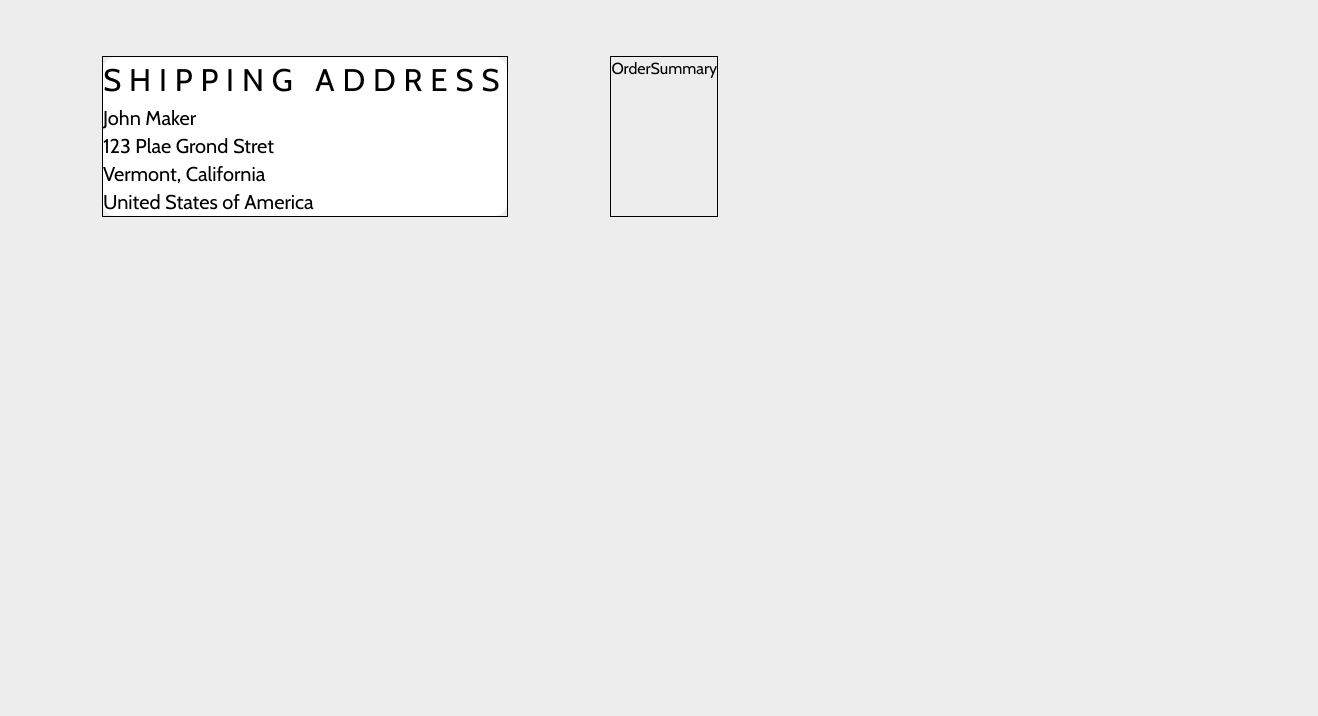
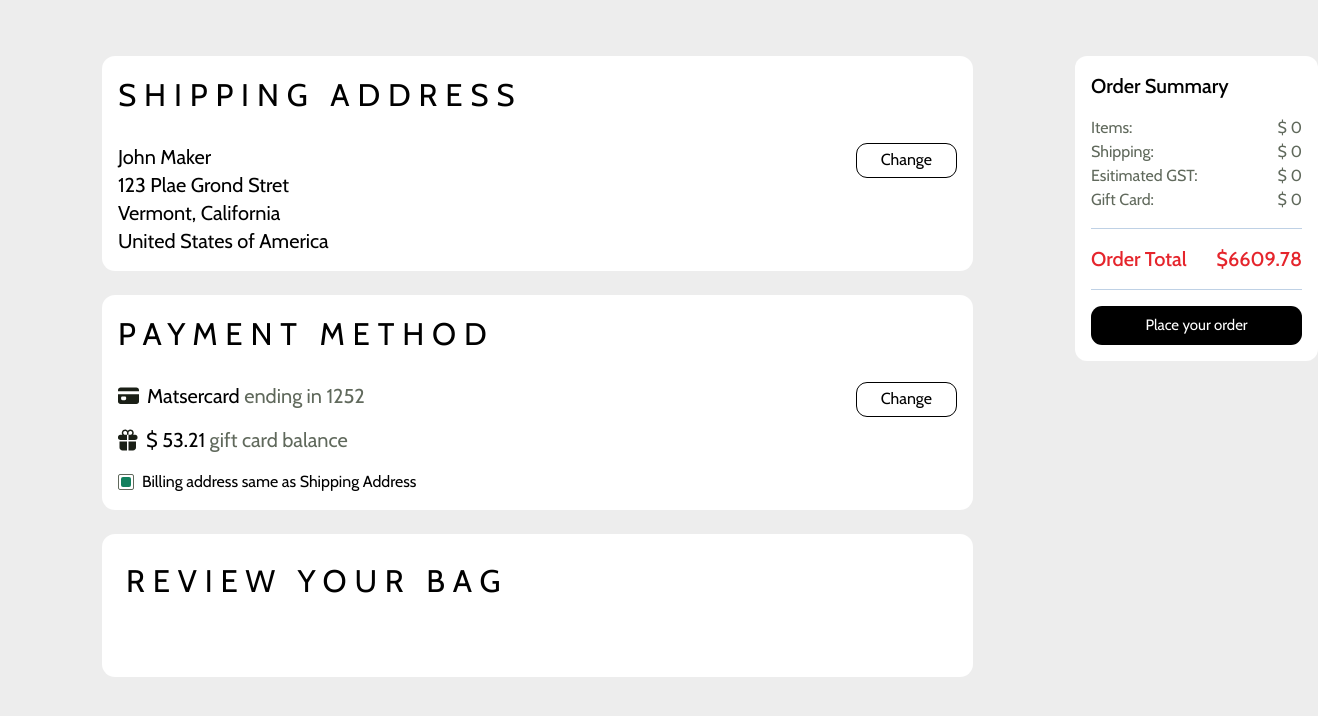
Before and after one commit to thabangsonique/Ecomm-Store-Redux, a React (Vite) app: page /checkout in a window 1280 px wide. Shown: the top 716 px of the page, 1318 px wide, since content can reach past the window. Built offline with nearby package versions, Linux system fonts and the light colour scheme; a web font is replaced by a local one.

Commit message:
Added Checkout page

```diff
--- a/src/components/CheckOutItems.jsx
+++ b/src/components/CheckOutItems.jsx
@@ -1,19 +1,134 @@
+import { Star } from "lucide-react";
 import React from "react";
+import { FaStarHalfAlt } from "react-icons/fa";
+import { useSelector } from "react-redux";
 
 export default function CheckOutItems() {
+  const products = useSelector((state) => state.cart.products);
+  console.log(products);
+
   return (
-    <div className="flex flex-col">
+    <div className="flex flex-col overflow-y-auto h-screen no-scrollbar">
       {/* shipping address container*/}
-      <div className="bg-white rounded-[13px]">
-        <h1 className="uppercase tracking-[0.25em] text-[31.25px]">
+      <div className="bg-white rounded-[13px] p-4 w-[871px]">
+        <h1 className="uppercase tracking-[0.25em] text-[31.25px] mb-6">
           shipping address
         </h1>
-        <div>
+        <div className="flex justify-between">
           {/* dynamic-text-render */}
-          <p className="text-regular text-xl"> John Maker</p>
-          <p className="text-regular text-xl">123 Plae Grond Stret</p>
-          <p className="text-regular text-xl">Vermont, California</p>
-          <p className="text-regular text-xl">United States of America</p>
+          <div>
+            {" "}
+            <p className="text-regular text-xl"> John Maker</p>
+            <p className="text-regular text-xl">123 Plae Grond Stret</p>
+            <p className="text-regular text-xl">Vermont, California</p>
+            <p className="text-regular text-xl">United States of America</p>
+          </div>
+
+          {/* cta-button */}
+          <button className="h-[35px] items-center justify-center btn-secondary text-base font-regular">
+            Change
+          </button>
+        </div>
+      </div>
+
+      {/* PAYMENT METHOD */}
+      <div className="bg-white rounded-[13px] p-4 w-[871px] mt-6">
+        <h1 className="uppercase tracking-[0.25em] text-[31.25px] mb-[24px]">
+          payment method
+        </h1>
+        <div className="flex justify-between">
+          {/* dynamic-text-render */}
+          <div>
+            {" "}
+            <div className="flex space-x-[8px] mb-4">
+              {/* icon */}
+              <img src="/Card-icon.svg" alt="Card" />
+              <p className="text-xl font-regular">
+                Matsercard <span className="text-tertiary">ending in 1252</span>
+              </p>
+            </div>
+            <div className="flex space-x-[8px] mb-4">
+              {/* icon */}
+              <img src="/Gift-icon.svg" alt="Card" />
+              <p className="text-xl font-regular">
+                $ 53.21 <span className="text-tertiary">gift card balance</span>
+              </p>
+            </div>
+            <div className="flex items-center space-x-2">
+              {/* box-icon */}
+              <div className="w-[16px] h-[16px] p-0.5 border border-tertiary rounded-[2px]">
+                <div className="bg-accent w-full h-full rounded-[2px]" />
+              </div>
+              {/* text */}
+              <p>Billing address same as Shipping Address</p>
+            </div>
+          </div>
+
+          {/* cta-button */}
+          <button className="h-[35px] items-center justify-center btn-secondary text-base font-regular">
+            Change
+          </button>
+        </div>
+      </div>
+
+      {/* REVIEW BAG */}
+      <div className="mt-6 p-6  bg-white rounded-[13px]">
+        <h1 className="uppercase tracking-[0.25em] text-[31.25px] mb-[24px]">
+          {" "}
+          review your bag
+        </h1>
+
+        {/* bag-product-items */}
+        <div className="mt-[32px] p-2 ">
+          {" "}
+          {products.map((product, idx) => (
+            <div key={idx} className="flex  pb-[32px] px-6 py-4">
+              <div></div>
+              {/* product image */}
+              <div>
+                {" "}
+                <img src={product.image} alt={product.title} />
+              </div>
+
+              {/* product details */}
+              <div className=" flex-1 py-2 px-4">
+                <h1 className="text-[31.25px] mb-2">{product.title}</h1>
+                {/* To-Fix! */}
+                <p className="text-xl text-tertiary mb-4">White</p>
+                <p className="mb-[26.25px]">
+                  Lorem ipsum dolor sit amet, consectetur adipiscing elit ut
+                  aliquam{" "}
+                </p>
+                {/* star rating */}
+                <div className="flex mb-[17.5px] ">
+                  <Star className="fill-accent text-accent w-[22.5px] h-[21px]" />
+                  <Star className="fill-accent text-accent w-[22.5px] h-[21px]" />
+                  <Star className="fill-accent text-accent w-[22.5px] h-[21px]" />
+                  <Star className="fill-accent text-accent w-[22.5px] h-[21px]" />
+                  <FaStarHalfAlt className="fill-accent text-accent w-[22.5px] h-[21px]" />
+                  <span className="text-accent text-xl ml-[25px]">4.5/5</span>
+                </div>
+
+                {/* price + quantity */}
+                <div className="flex justify-between items-center  py-3.25">
+                  <span className="text-xl">
+                    <span className="mr-1">$</span>
+                    {product.price} x {product.quantity}
+                  </span>
+                  {/* quantity selector */}
+                  <div className="flex space-x-[24px] items-center">
+                    <button>
+                      <img src="/minus-icon.svg" alt="Decrease quantity" />
+                    </button>
+                    <p className="text-[20px]">{product.quantity}</p>
+                    <button>
+                      <img src="/Plus-icon.svg" alt="increase quantity" />
+                    </button>
+                  </div>
+                </div>
+              </div>
+            </div>
+          ))}
         </div>
       </div>
     </div>
--- a/src/components/OrderSummary.jsx
+++ b/src/components/OrderSummary.jsx
@@ -1,5 +1,65 @@
 import React from "react";
+import { useSelector } from "react-redux";
 
 export default function OrderSummary() {
-  return <div>OrderSummary</div>;
+  const totalPrice = useSelector((state) => state.cart.totalPrice);
+
+  return (
+    <div className=" w-[243px] bg-white rounded-xl p-4">
+      <div>
+        <span className="text-xl font-medium ">Order Summary</span>
+
+        {/* items-details */}
+        <div className="mt-4">
+          <div className="flex justify-between">
+            <p className="text-tertiary">Items:</p>
+            <p className="text-tertiary">
+              <span className="mr-1 text-tertiary">$</span>
+              {totalPrice}
+            </p>
+          </div>
+          <div className="flex justify-between ">
+            <p className="text-tertiary">Shipping:</p>
+            <p className="text-tertiary">
+              <span className="mr-1">$</span>
+              {totalPrice}
+            </p>
+          </div>
+          <div className="flex justify-between">
+            <p className="text-tertiary">Esitimated GST:</p>
+            <p className="text-tertiary">
+              <span className="mr-1">$</span>
+              {totalPrice}
+            </p>
+          </div>
+          <div className="flex justify-between">
+            <p className="text-tertiary">Gift Card:</p>
+            <p className="text-tertiary">
+              <span className="mr-1">$</span>
+              {totalPrice}
+            </p>
+          </div>
+
+          {/* line */}
+          <div className="h-[1px] bg-light mt-[16px]" />
+
+          {/* order total */}
+          <div className="flex justify-between text-danger mt-4 mb-4">
+            <span className="font-medium text-xl">Order Total</span>
+            <span className="font-medium text-xl">
+              <span>$</span>6609.78
+            </span>
+          </div>
+
+          {/* line */}
+          <div className="h-[1px] bg-light mt-[16px] mb-4" />
+
+          {/* CTA BUTTON */}
+          <button className="text-[15px] text-white font-regular w-full bg-black rounded-[11px] py-[8px] px-[53px]">
+            Place your order
+          </button>
+        </div>
+      </div>
+    </div>
+  );
 }
--- a/src/index.css
+++ b/src/index.css
@@ -7,6 +7,7 @@
   --color-accent: #12805d;
   --color-danger: #e5252c;
   --color-succes: #02d693;
+  --color-light: #bfd1e5;
 }
 
 body {
@@ -20,10 +21,22 @@ body {
   @apply bg-black space-x-2.5  flex items-center rounded-[14px] py-2 px-6;
 }
 
+.btn-secondary {
+  @apply px-[24px] py-[8x] border border-black rounded-[11px];
+}
+
 .custom-scrollbar::webkit-scrollbar-track {
   width: 6px;
 }
 
+.no-scrollbar::webkit-scrollbar {
+  display: none;
+}
+
+.no-scrollbar {
+  -ms-overflow-style: none; /* IE and Edge */
+  scrollbar-width: none; /* Firefox */
+}
 .scale-hover {
   @apply hover:cursor-pointer hover:scale-110  hover:bg-tertiary/30 transition-all duration-300;
 }
--- a/src/pages/Checkout.jsx
+++ b/src/pages/Checkout.jsx
@@ -6,12 +6,12 @@ export default function Checkout() {
   return (
     <div className=" flex pt-14 pl-25.5">
       {/* check out items */}
-      <div className="border border-black">
+      <div>
         <CheckOutItems />
       </div>
 
       {/* order-summary */}
-      <div className="border border-black ml-[102px]">
+      <div className=" ml-[102px]">
         <OrderSummary />
       </div>
     </div>
--- a/src/pages/ProductDetail.jsx
+++ b/src/pages/ProductDetail.jsx
@@ -60,7 +60,7 @@ export default function ProductDetail() {
             <Star className="fill-accent text-accent w-[22.5px] h-[21px]" />
             <Star className="fill-accent text-accent w-[22.5px] h-[21px]" />
             <FaStarHalfAlt className="fill-accent text-accent w-[22.5px] h-[21px]" />
-            <span className="text-accent text-xl">4.5/5</span>
+            <span className="text-accent text-xl ml-[25px]">4.5/5</span>
           </div>
           {/* price */}
           <span className="text-[31px] font-medium">{product.price}</span>
```
Also changed, not shown: public/Card-icon.svg (added), public/Gift-icon.svg (added).
